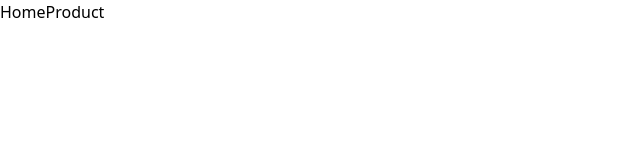
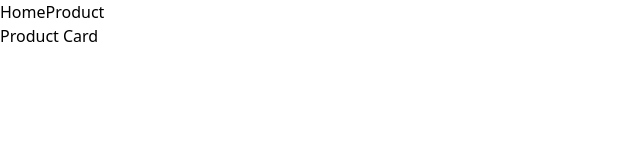
Before and after one commit to MirzaChilman/binus-workshop, a React (Create React App) app: page / in a window 1280 px wide. Before the commit this address had no page. Shown: the top 160 px of the page, without its empty margins (0-640 px from the left). Built offline with nearby package versions, Linux system fonts and the light colour scheme.

Commit message:
configure eslint and prettier

```diff
--- a/craco.config.js
+++ b/craco.config.js
@@ -5,6 +5,13 @@ module.exports = {
       plugins: [
         require('tailwindcss'),
         require('autoprefixer'),
+        require('babel-plugin-module-resolver', {
+          "root": ["."],
+          "extensions": [".js", ".jsx"],
+          "alias": {
+            "@components": "./src/components"
+          }
+        })
       ],
     },
   },
--- a/src/App.js
+++ b/src/App.js
@@ -1,10 +1,10 @@
-
 import React from 'react'
 import {
   Routes,
   Route,
   Link
 } from "react-router-dom";
+import ProductCard from '@components/ProductCard';
 
 const ProductDetail = React.lazy(() => import('./routes/Product'))
 
@@ -18,6 +18,7 @@ function App() {
         <Link to="/product/1">
           Product
         </Link>
+        <ProductCard />
         <Routes>
           <Route exact path="/product/:id" element={
             <React.Suspense fallback="Loading. . .">
--- /dev/null
+++ b/src/components/ProductCard/index.jsx
@@ -0,0 +1,11 @@
+import React from 'react'
+
+const ProductCard = () => {
+  return (
+    <div>
+      <h1>Product Card</h1>
+    </div>
+  )
+}
+
+export default ProductCard
```
Also changed, not shown: jsconfig.json (added, +10 -0 lines), package.json (+14 -3 lines), .eslintrc.json (added), 1 other file (tests, documents, lock files or other folders).
